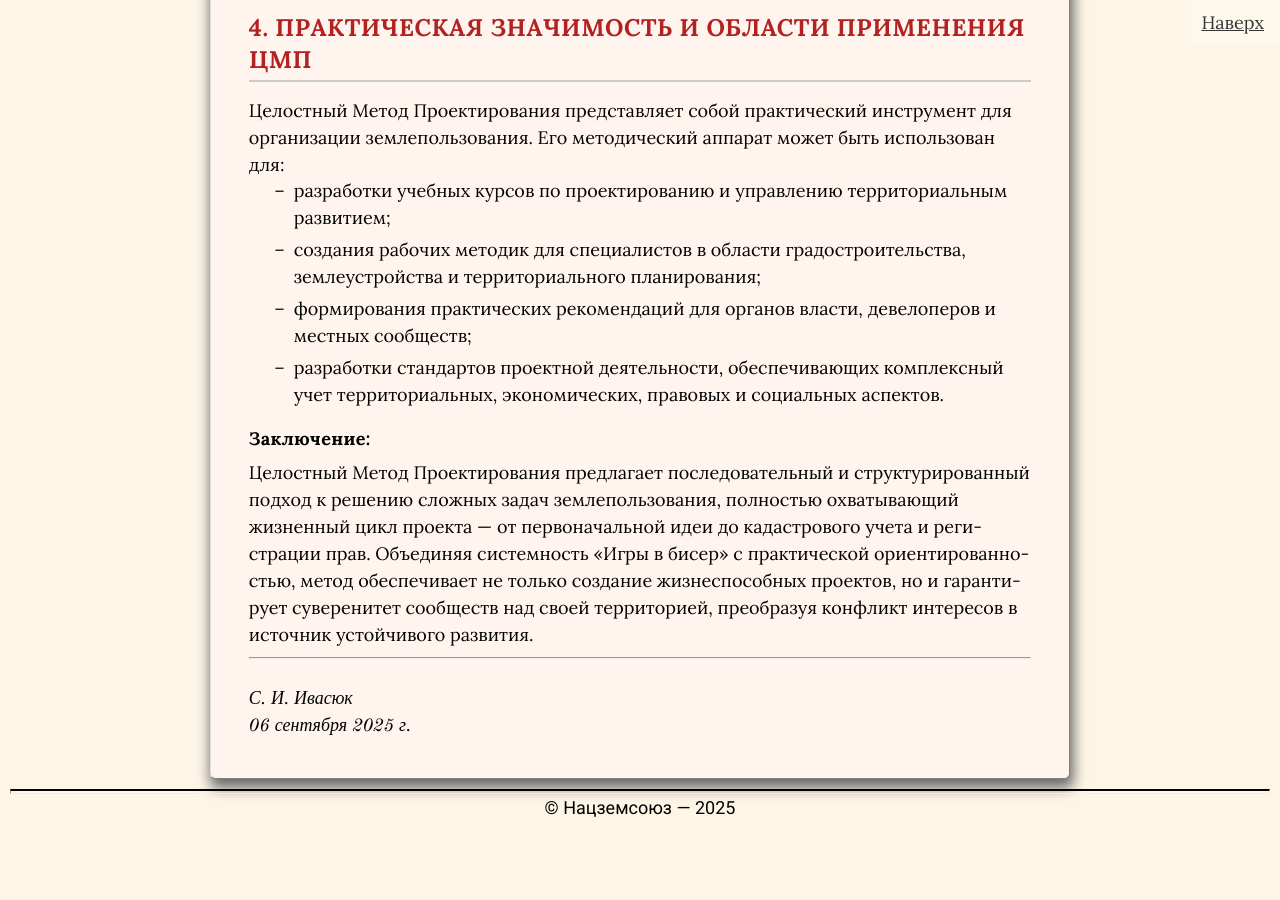
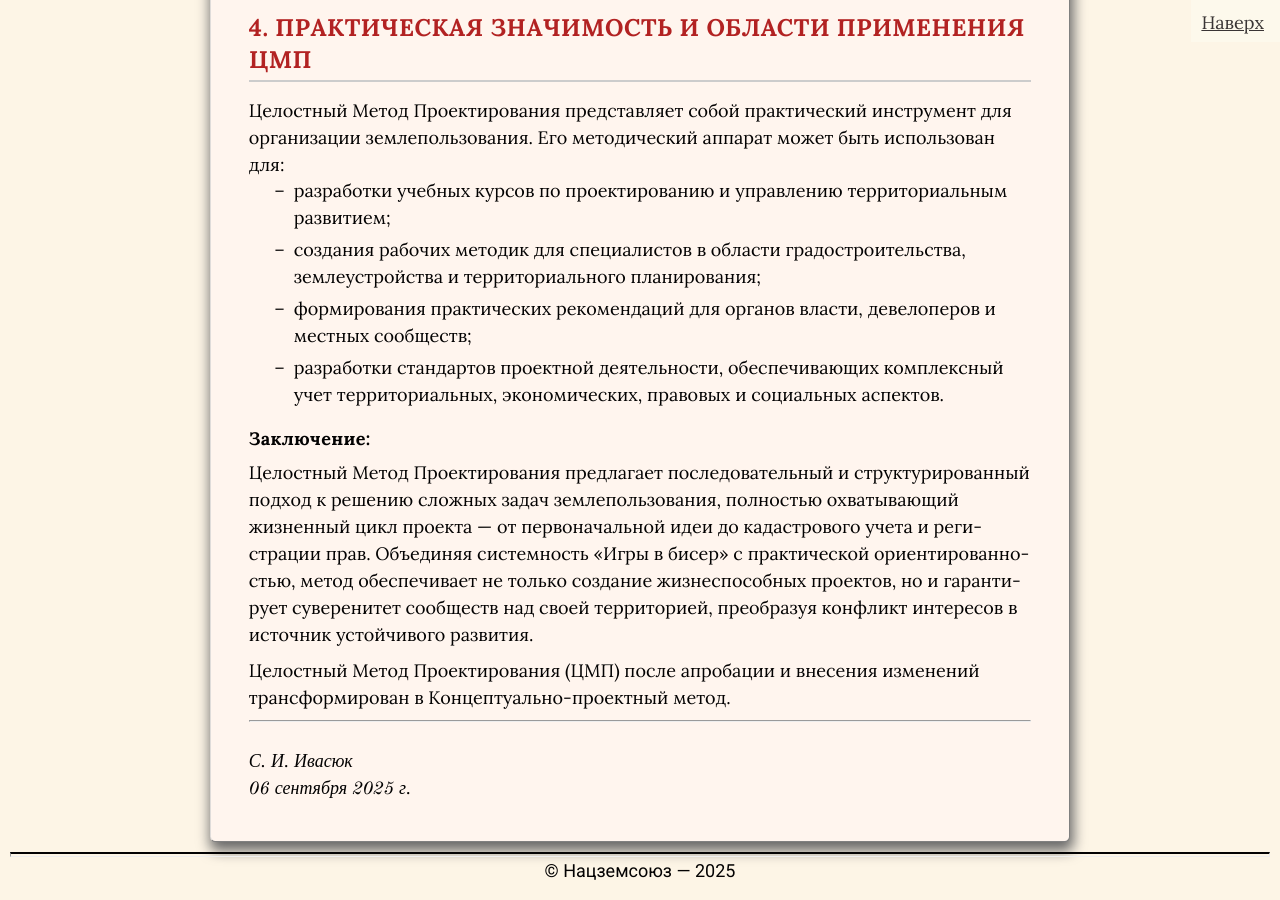
Before and after one commit to SergSi/land-use-art, a Jekyll site: the page built from _posts/2025-09-06-metod.md, in a window 1280 px wide and 900 px high, scrolled down 8219 px. Built offline with Jekyll 4.4.1, drawn with Linux system fonts in a browser that asks for light colours; some web fonts are replaced; before the commit the page ends 9056 px from its top, so only the background shows below that.

Commit message:
Update 2025-09-06-metod.md

```diff
--- a/_posts/2025-09-06-metod.md
+++ b/_posts/2025-09-06-metod.md
@@ -131,4 +131,6 @@ p {
 
 Целостный Метод Проектирования предлагает последовательный и структурированный подход к решению сложных задач землепользования, полностью охватывающий жизненный цикл проекта — от первоначальной идеи до кадастрового учета и регистрации прав. Объединяя системность «Игры в бисер» с практической ориентированностью, метод обеспечивает не только создание жизнеспособных проектов, но и гарантирует суверенитет сообществ над своей территорией, преобразуя конфликт интересов в источник устойчивого развития.
 
+Целостный Метод Проектирования (ЦМП)  после апробации и внесения изменений трансформирован в Концептуально-проектный метод.
+
 ---
```
